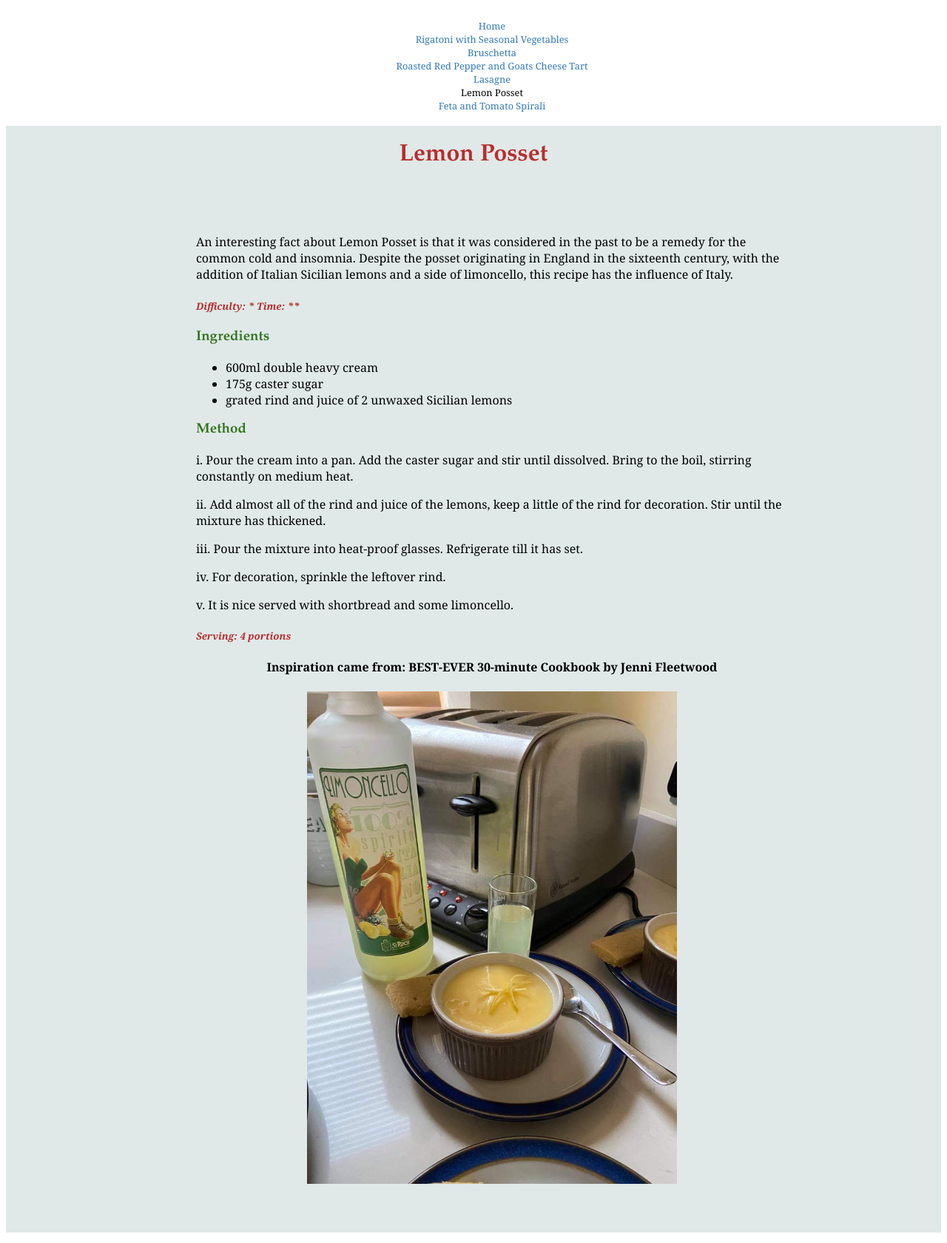
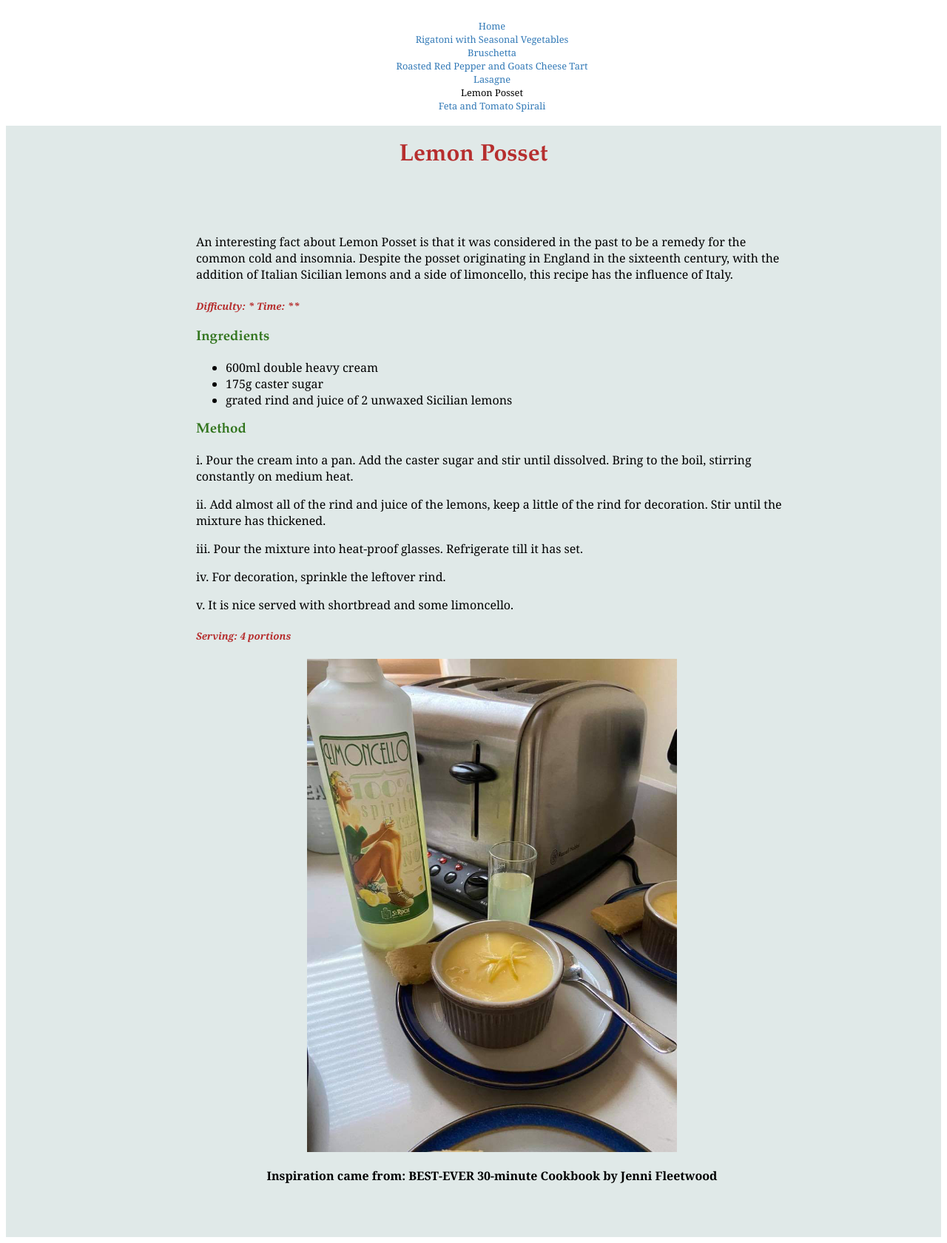
Before and after one commit to Hol1999/Hollyrecipewebsite, a Jekyll site: the page built from _recipes/recipe4.md, in a window 1280 px wide. Shown: the whole page at 74% size. Built offline with Jekyll 4.4.1, drawn with Linux system fonts in a browser that asks for light colours.

Commit message:
Update Recipes “recipe4”

```diff
--- a/_recipes/recipe4.md
+++ b/_recipes/recipe4.md
@@ -30,6 +30,6 @@ v. It is nice served with shortbread and some limoncello.
 
 ##### Serving: 4 portions
 
+![Lemon Posset with a side of shortbread and a shot glass of Limoncello](../uploads/lemonposset.jpg "Lemon Posset")
+
 #### Inspiration came from: BEST-EVER 30-minute Cookbook by Jenni Fleetwood
-
-![Lemon Posset with a side of shortbread and a shot glass of Limoncello](../uploads/lemonposset.jpg "Lemon Posset")
```
